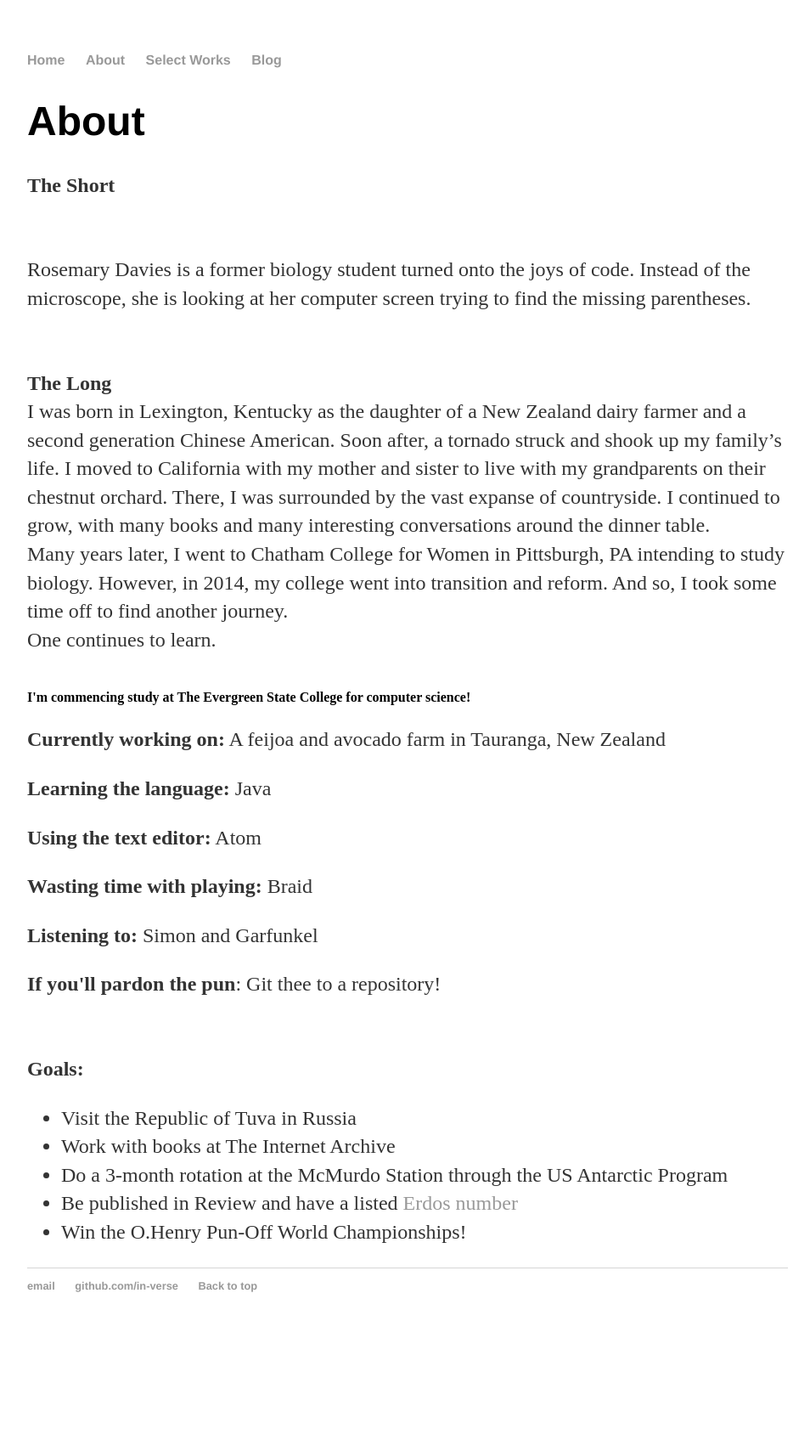
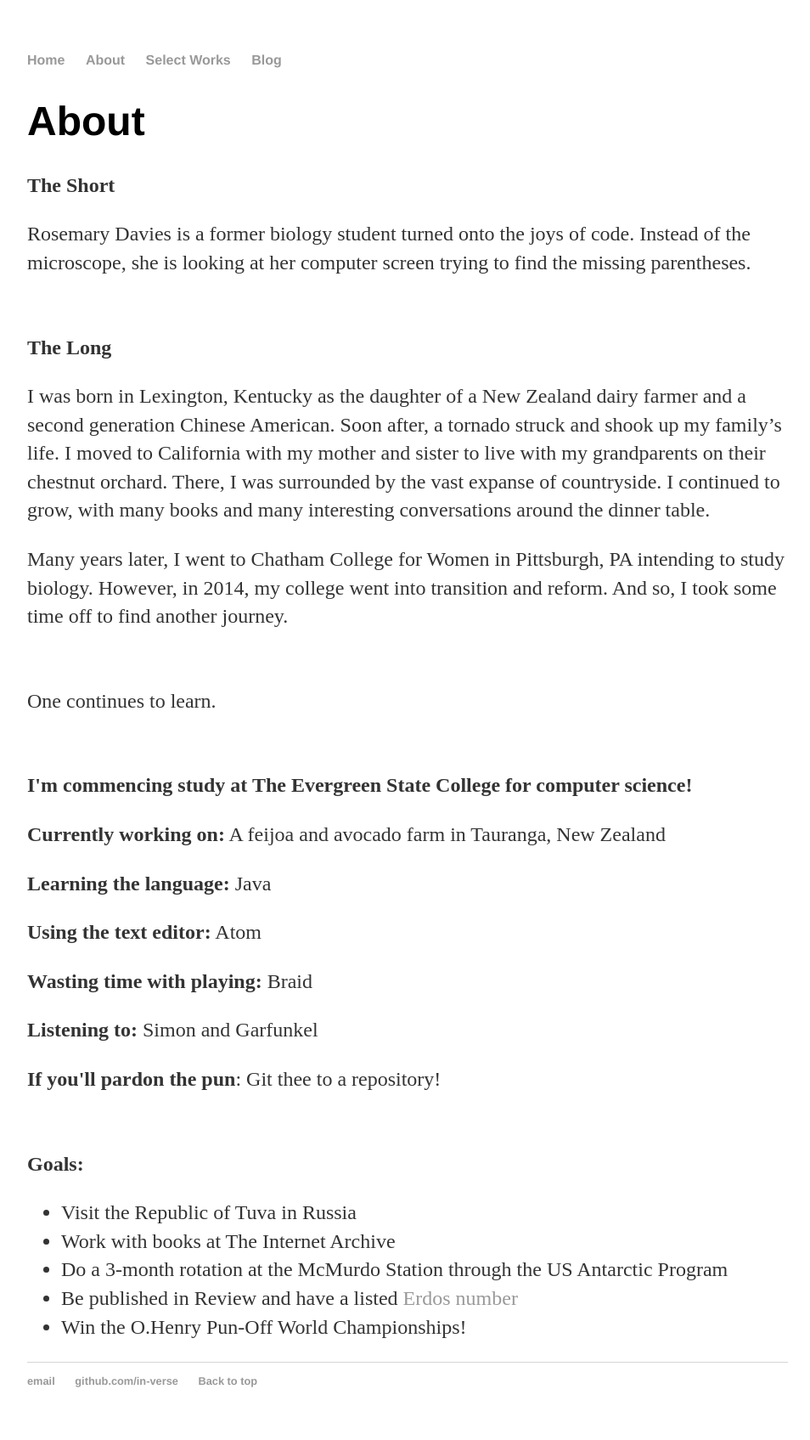
Before and after one commit to In-Verse/in-verse.github.io, a Jekyll site: the page built from about/index.html, in a window 1280 px wide. Shown: the whole page at 85% size, without its empty margins (160-1114 px from the left). Built offline with Jekyll 4.4.1, drawn with Linux system fonts in a browser that asks for light colours; before the commit the page ends 1583 px from its top, so only the background shows below that.

Commit message:
Update index.html

```diff
--- a/about/index.html
+++ b/about/index.html
@@ -4,20 +4,20 @@
 ---
 <div class="about">
 	<h1>About</h1>
-		<p><b>The Short</b></p><br>
+		<p><b>The Short</b></p>
 		<p>Rosemary Davies is a former biology student turned onto the joys of code. Instead of the microscope, she is looking at her computer screen trying to find the missing parentheses.
 </p><br>
-		<p><b>The Long</b><br>
-			I was born in Lexington, Kentucky as the daughter of a New Zealand dairy farmer and a second generation Chinese American. Soon after, a tornado struck and shook up my family’s life. I moved to California with my mother and sister to live with my grandparents on their chestnut orchard. There, I was surrounded by the vast expanse of countryside. I continued to grow, with many books and many interesting conversations around the dinner table.
-<br>
-	Many years later, I went to Chatham College for Women in Pittsburgh, PA intending to study biology. However, in 2014, my college went into transition and reform. And so, I took some time off to find another journey.
-		<br>
-		One continues to learn.
-		<br>
+		<p><b>The Long</b>
+			<p>I was born in Lexington, Kentucky as the daughter of a New Zealand dairy farmer and a second generation Chinese American. Soon after, a tornado struck and shook up my family’s life. I moved to California with my mother and sister to live with my grandparents on their chestnut orchard. There, I was surrounded by the vast expanse of countryside. I continued to grow, with many books and many interesting conversations around the dinner table.
+<br></p>
+	<p>Many years later, I went to Chatham College for Women in Pittsburgh, PA intending to study biology. However, in 2014, my college went into transition and reform. And so, I took some time off to find another journey.
+		</p><br>
+		<p>One continues to learn.
+		</p><br>
 		</p>
-		<br> <strong>I'm commencing study at The Evergreen State College for computer science!</strong></p>
-		<p><b>Currently working on:</b> A feijoa and avocado farm in Tauranga, New Zealand
- </p>
+		<p><strong>I'm commencing study at The Evergreen State College for computer science!</strong></p>
+
+		<p><b>Currently working on:</b> A feijoa and avocado farm in Tauranga, New Zealand</p>
 		<p><b>Learning the language:</b> Java</p>
 		<p><b>Using the text editor:</b> Atom</p>
 		<p><b>Wasting time with playing:</b> Braid</p>
```
